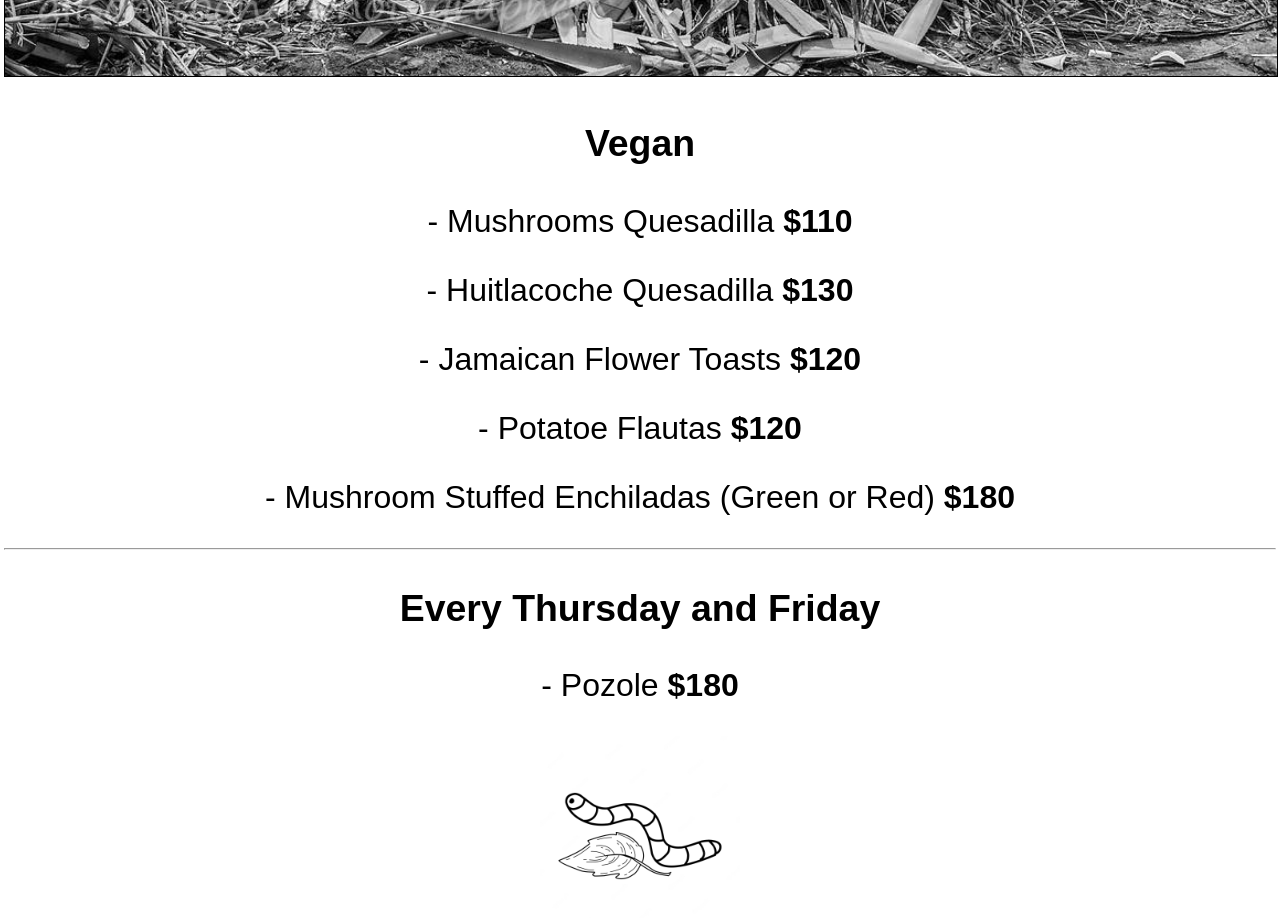
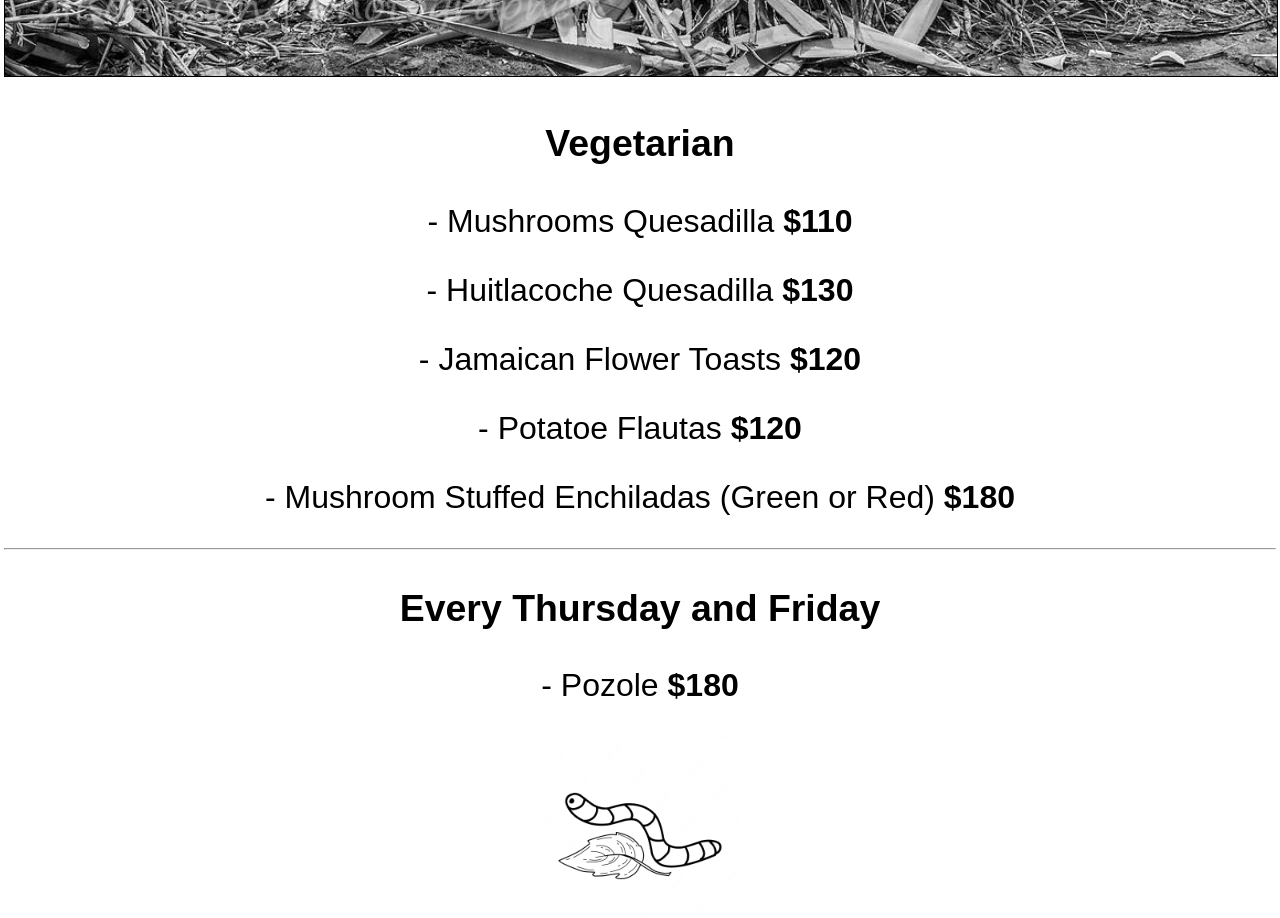
Before and after one commit to Camperoh7/Chinicuil, a React (Vite) app: page /menu3 in a window 1280 px wide. Shown: the part 7600-8518 px from the top of the page. Built offline with nearby package versions, Linux system fonts and the light colour scheme; a web font is replaced by a local one.

Commit message:
vegetarian

```diff
--- a/src/pages/Menu3.jsx
+++ b/src/pages/Menu3.jsx
@@ -56,7 +56,7 @@ return (
             <p>- Tortilla Soup <strong>$130</strong></p>
             <p>- Soup of the Day <strong>$130</strong></p>
             <img className='xolo' src='images/agave.jpg'/>
-            <h3>Vegan</h3>
+            <h3>Vegetarian</h3>
             <p>- Mushrooms Quesadilla <strong>$110</strong></p>
             <p>- Huitlacoche Quesadilla <strong>$130</strong></p>
             <p>- Jamaican Flower Toasts  <strong>$120</strong></p>
```
